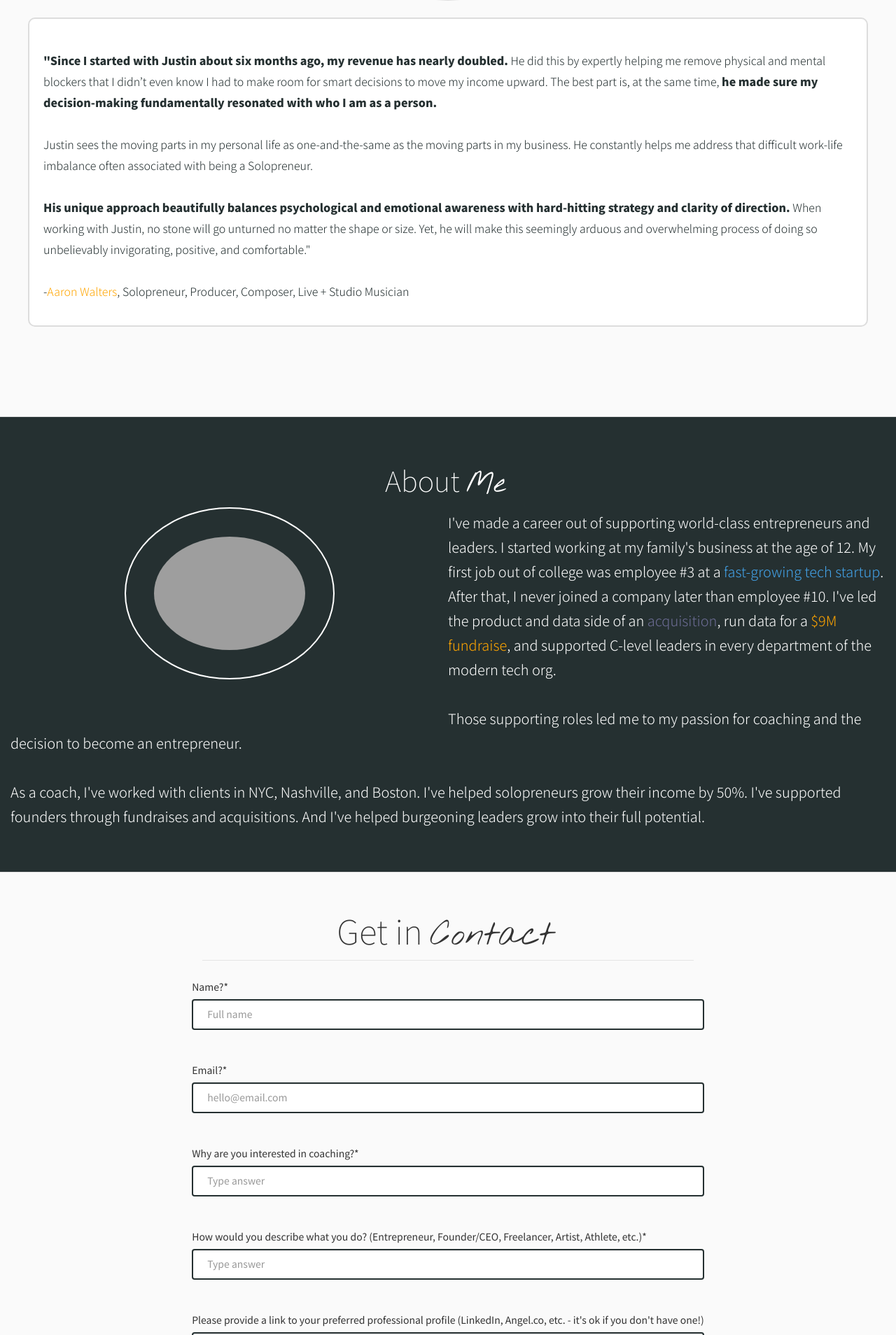
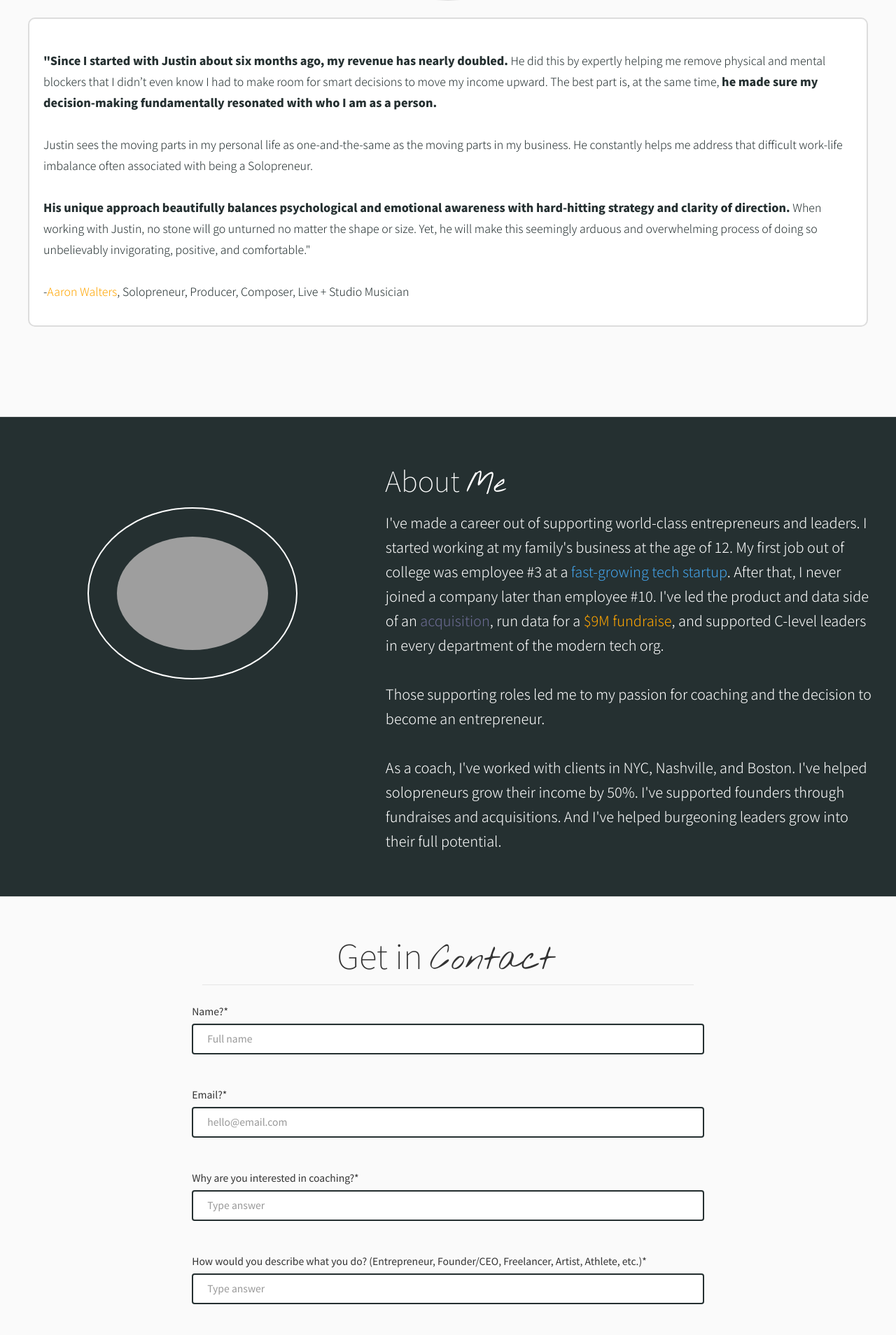
Before and after one commit to justinmulvs/website, a PHP site: page / in a window 1280 px wide. Shown: the part 4592-6500 px from the top of the page at 70% size. Run offline with PHP 8.4, Linux system fonts and the light colour scheme; grey boxes are pictures that could not be loaded.

Commit message:
further mobile updates

```diff
--- a/css/responsive.css
+++ b/css/responsive.css
@@ -107,7 +107,7 @@
 
 @media screen AND (min-width: 1400px) {
 	#bio{
-		margin-left: 80px;
+		/*margin-left: 80px;*/
 		padding-right: 50px;
 	}
 /*
--- a/index.html
+++ b/index.html
@@ -254,6 +254,8 @@
 			</div>
 		</div>
 
+		<!-- <div class="container-fluid pad primary align-middle transparent" id="hero"> -->
+
 		<div class="container-fluid secondary pad">
 			<div class="row text-center h1-container">
 				<div class="col-xs-12">
@@ -261,11 +263,11 @@
 				</div>
 			</div>
 			<div class="row">
-				<div class="col-md-6 col-sm-12 text-center my-auto">
+				<div class="col-md-5 col-sm-12 text-center my-auto">
 					<img class="img-fluid" src="assets/images/About.png" alt="Picture of Justin Mulvaney"
 						id="about-photo">
 				</div>
-				<div class="about-me" id="bio">
+				<div class="col-md-7 col-sm-12 about-me" id="bio">
 					<p class="bigp">I've made a career out of supporting world-class entrepreneurs and leaders. I started working at
 						my
 						family's business at the age of 12. My first job out of college was employee #3 at a <span
```
